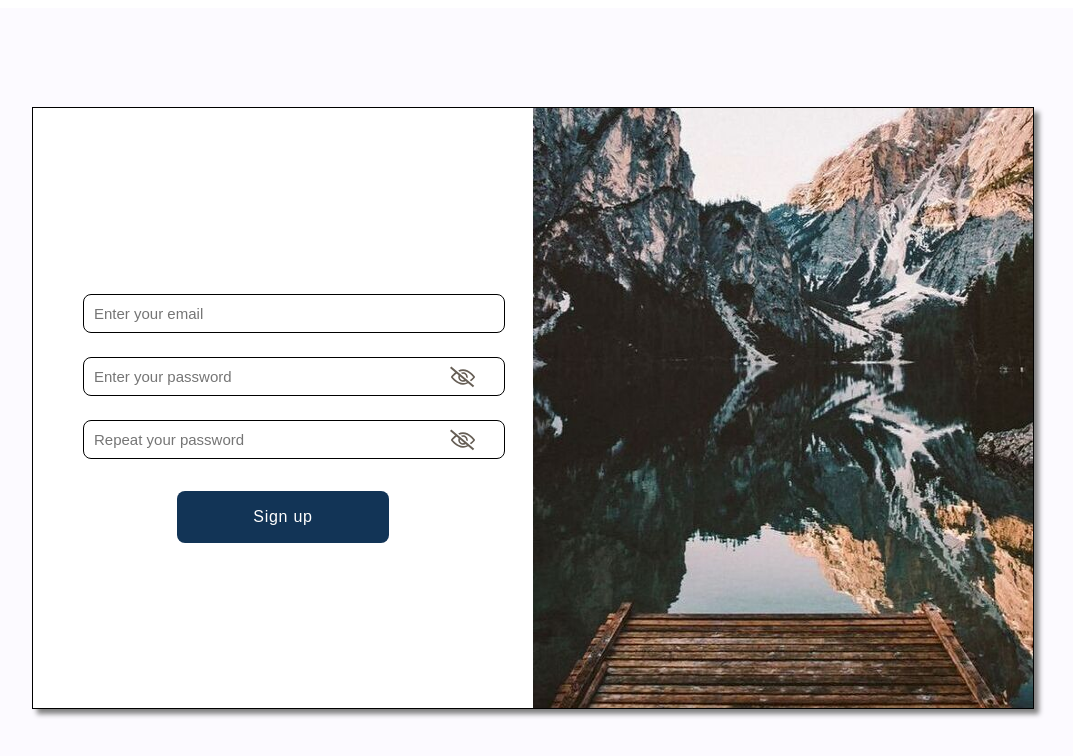
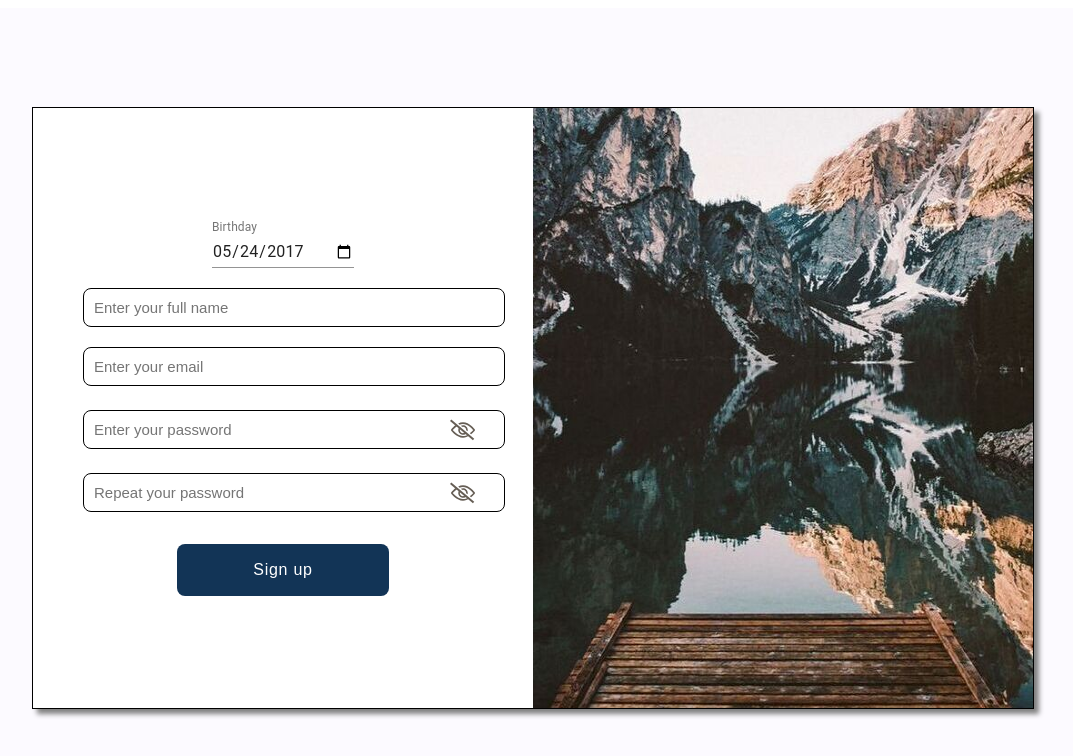
Before and after one commit to romantsiupiak1502/temlate, a React (Create React App) app: page / in a window 1280 px wide. Shown: the top 756 px of the page, without its empty margins (115-1188 px from the left). Built offline with nearby package versions, Linux system fonts and the light colour scheme.

Commit message:
Fix registration form, add calendar and full name field

```diff
--- a/package.json
+++ b/package.json
@@ -3,6 +3,7 @@
   "version": "0.1.0",
   "private": true,
   "dependencies": {
+    "@material-ui/core": "^4.11.3",
     "@reduxjs/toolkit": "^1.5.0",
     "@testing-library/jest-dom": "^5.11.4",
     "@testing-library/react": "^11.1.0",
--- a/src/containers/Login/Greeting.tsx
+++ b/src/containers/Login/Greeting.tsx
@@ -1,9 +1,9 @@
 import React from 'react';
+
 import { styled } from '../../styles';
-
 import { LoginLandscapeImage } from "../../assets";
 
-import { RegistrationForm } from "./RegistrationForm";
+import { RegistrationForm } from './RegistrationForm';
 
 const Wrapper = styled.div`
   width: 1000px;
--- a/src/containers/Login/RegistrationForm.tsx
+++ b/src/containers/Login/RegistrationForm.tsx
@@ -1,5 +1,6 @@
 import React from 'react';
 import { Field, Formik } from 'formik';
+import { TextField } from '@material-ui/core';
 
 import { InputField } from '../../components';
 
@@ -9,6 +10,8 @@ export const RegistrationForm = () => {
   return (
     <Formik
       initialValues={ {
+        birthday: '',
+        fullName: '',
         email: '',
         password: '',
         repeatPassword: '',
@@ -17,11 +20,12 @@ export const RegistrationForm = () => {
       } }
     >
       <FormStyled>
+        <TextField id='date' label='Birthday' type='date' defaultValue="2017-05-24"/>
+        <Field name="fullName" placeholder="Enter your full name" component={ InputField }/>
         <Field name="email" placeholder="Enter your email" component={ InputField }/>
         <Field name="password" placeholder="Enter your password" component={ PasswordInputStyled }/>
         <Field name="repeatPassword" placeholder="Repeat your password" component={ PasswordInputStyled }/>
-        <SubmitButton type="submit" text='Sign up' onClick={ () => {
-        } } />
+        <SubmitButton type="submit" text='Sign up' onClick={ () => {} } />
       </FormStyled>
     </Formik>
   );
```
Also changed, not shown: 1 other file (tests, documents, lock files or other folders).
